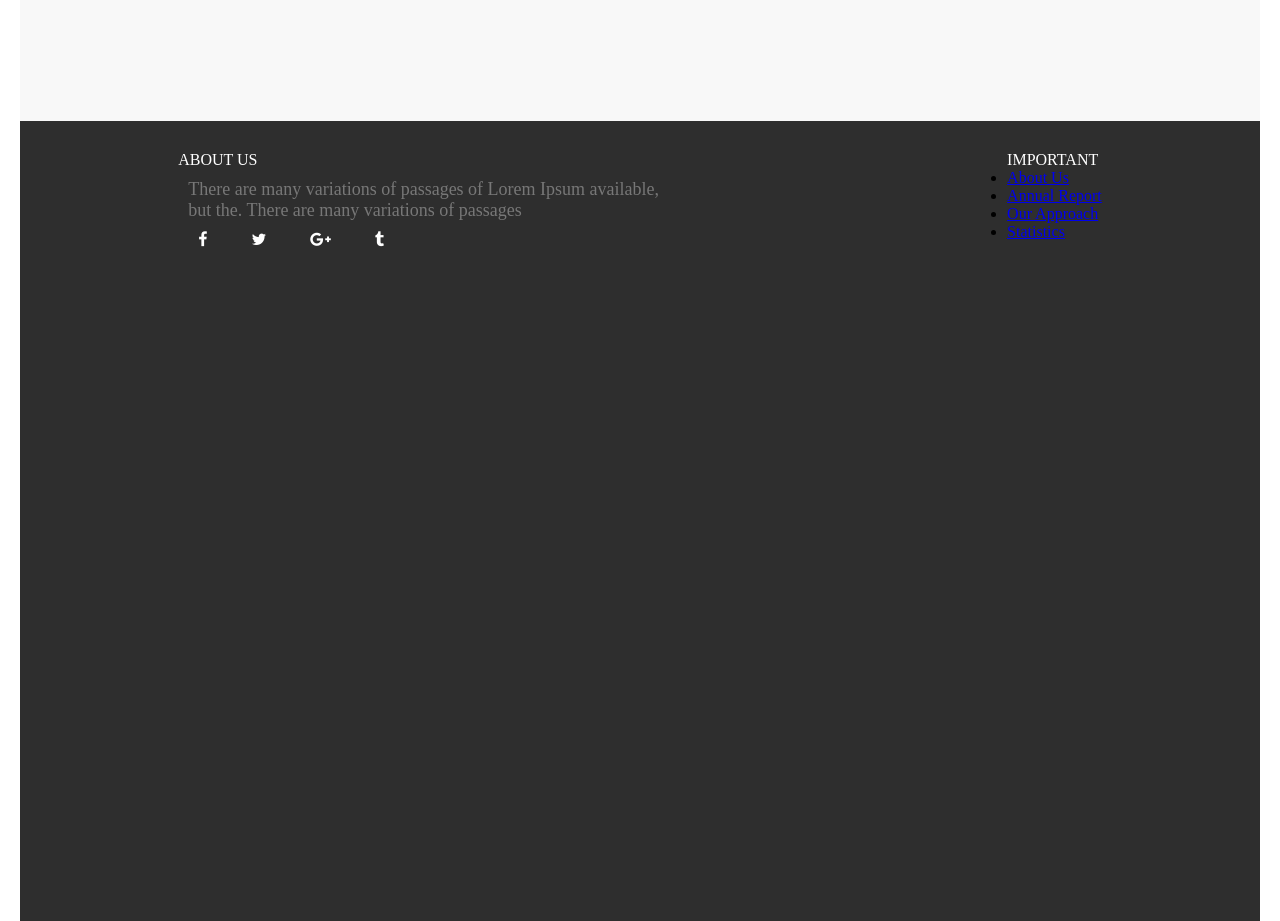
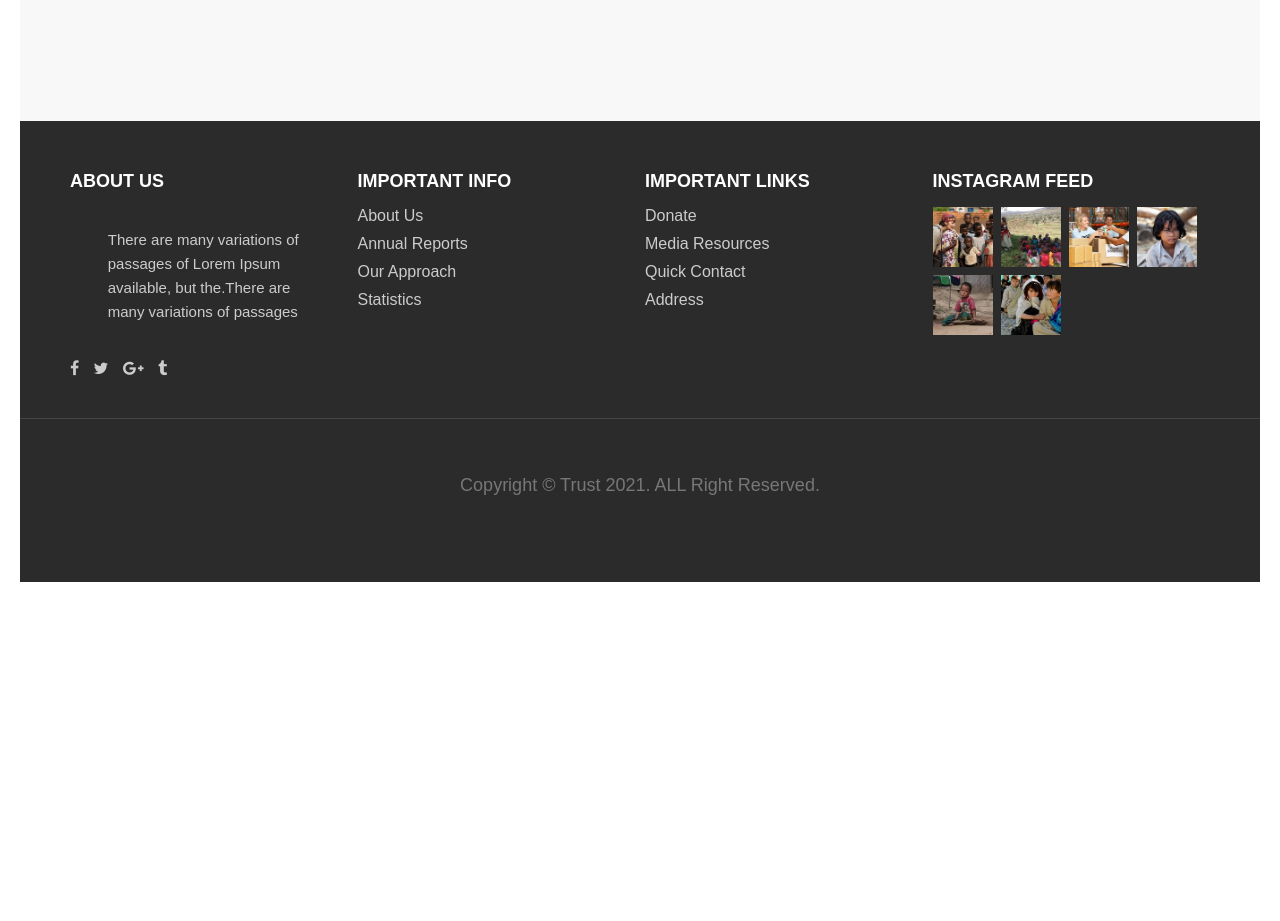
Before and after one commit to shaheencodex/charity-template, a plain HTML site: page index.html in a window 1280 px wide. Shown: the part 3140-4061 px from the top of the page. After the commit the page ends 3722 px from the top, so only its background shows below. Drawn offline with Linux system fonts and the light colour scheme.

Commit message:
footer section

```diff
--- a/css/style.css
+++ b/css/style.css
@@ -314,20 +314,94 @@
 .text-center h3 {
   text-align: center !important;
 }
+
 .footer-area {
-  width: 100%;
-  height: 100vh;
-  padding: 30px;
-  background-color: #2e2e2e;
+  background-color: #2b2b2b;
+  color: #fff;
+  padding: 50px 0;
+  font-family: "Arial", sans-serif;
 }
-.widge-title {
+
+.footer {
+  display: flex;
+  flex-wrap: wrap;
+  justify-content: space-between;
+  gap: 10px;
+  padding: 0 50px;
+}
+
+.footer-column {
+  flex: 1 1 200px;
+}
+
+.footer-column h3 {
+  font-size: 18px;
+  margin-bottom: 15px;
   color: #fff;
 }
-.footer-social ul li {
-  display: inline;
+
+.footer-column p {
+  color: #ccc;
+  font-size: 15px;
+  line-height: 1.6;
+  width: 80%;
+  text-align: left;
 }
-.footer-social ul li a {
+
+.footer-column ul {
+  list-style: none;
+  padding: 0;
+  margin: 0;
+}
+
+.footer-column ul li {
+  margin-bottom: 10px;
+}
+
+.footer-column ul li a {
+  text-decoration: none;
+  color: #ccc;
+  transition: color 0.3s;
+}
+
+.footer-column ul li a:hover {
   color: #fff;
-  padding: 10px;
-  margin: 10px;
 }
+
+.social-icons {
+  margin-top: 15px;
+}
+
+.social-icons i {
+  font-size: 16px;
+  margin-right: 10px;
+  color: #ccc;
+  cursor: pointer;
+  transition: color 0.3s;
+}
+
+.social-icons i:hover {
+  color: #fff;
+}
+
+.instagram-feed .images {
+  display: flex;
+  flex-wrap: wrap;
+  gap: 8px;
+  margin-top: 10px;
+}
+
+.instagram-feed .images img {
+  width: 60px;
+  height: 60px;
+  object-fit: cover;
+}
+
+.footer-bottom {
+  text-align: center;
+  margin-top: 40px;
+  border-top: 1px solid #444;
+  padding-top: 20px;
+  font-size: 14px;
+  color: #ccc;
+}
--- a/index.html
+++ b/index.html
@@ -318,39 +318,53 @@
 <!-- footer area started -->
  <footer class="footer-area">
   <div class="container">
-    <div class="footer pb-55">
-      <div class="row" style="display: flex; flex-wrap: wrap; justify-content: center;">
-
-        <!-- Column 1: About Us -->
-        <div class="col-lg-3 col-md-6 col-sm-6 mb-50">
-          <div class="widge-title">ABOUT US</div>
-          <div class="widge-info">
-            <p style="text-align:left; margin:0%;">There are many variations of passages of Lorem Ipsum available, but the. There are many variations of passages</p>
-          </div>
-          <div class="footer-social">
-            <ul>
-              <li><a href="#"><i class="fa fa-facebook"></i></a></li>
-              <li><a href="#"><i class="fa fa-twitter"></i></a></li>
-              <li><a href="#"><i class="fa fa-google-plus"></i></a></li>
-              <li><a href="#"><i class="fa fa-tumblr"></i></a></li>
-            </ul>
+    <div class="footer">
+      <div class="footer-column">
+        <h3>ABOUT US</h3>
+        <p>There are many variations of passages of Lorem Ipsum available, but the.There are many variations of passages</p>
+        <div class="social-icons">
+          <i class="fa fa-facebook"></i>
+          <i class="fa fa-twitter"></i>
+          <i class="fa fa-google-plus"></i>
+          <i class="fa fa-tumblr"></i>
         </div>
       </div>
 
-        <!-- Column 2: Important -->
-        <div class="col-lg-3 col-md-6 col-sm-6 mb-50">
-          <div class="widge-title">IMPORTANT</div>
-          <div class="widge-info">
+      <div class="footer-column">
+        <h3>IMPORTANT INFO</h3>
         <ul>
           <li><a href="#">About Us</a></li>
-              <li><a href="#">Annual Report</a></li>
+          <li><a href="#">Annual Reports</a></li>
           <li><a href="#">Our Approach</a></li>
           <li><a href="#">Statistics</a></li>
         </ul>
       </div>
+
+      <div class="footer-column">
+        <h3>IMPORTANT LINKS</h3>
+        <ul>
+          <li><a href="#">Donate</a></li>
+          <li><a href="#">Media Resources</a></li>
+          <li><a href="#">Quick Contact</a></li>
+          <li><a href="#">Address</a></li>
+        </ul>
       </div>
 
+      <div class="footer-column instagram-feed">
+        <h3>INSTAGRAM FEED</h3>
+        <div class="images">
+          <img src="images/gallery1.webp" alt="">
+          <img src="images/gallery2.webp" alt="">
+          <img src="images/gallery3.webp" alt="">
+          <img src="images/gallery4.webp" alt="">
+          <img src="images/gallery5.webp" alt="">
+          <img src="images/gallery6.webp" alt="">
         </div>
+      </div>
+    </div>
+
+    <div class="footer-bottom">
+      <p>Copyright © Trust 2021. ALL Right Reserved.</p>
     </div>
   </div>
 </footer>
```
Lines whose indentation alone changed are shown as unchanged.
